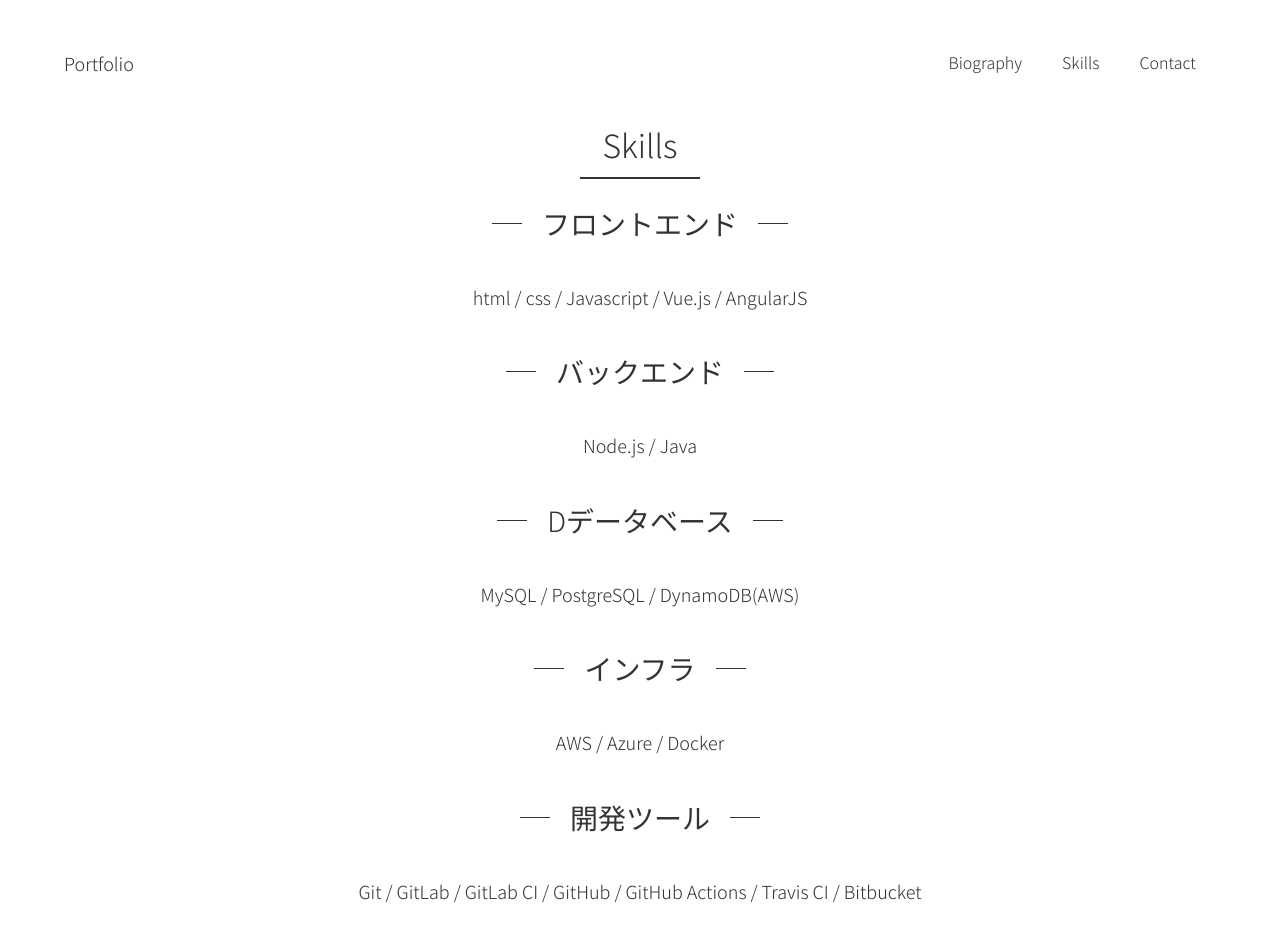
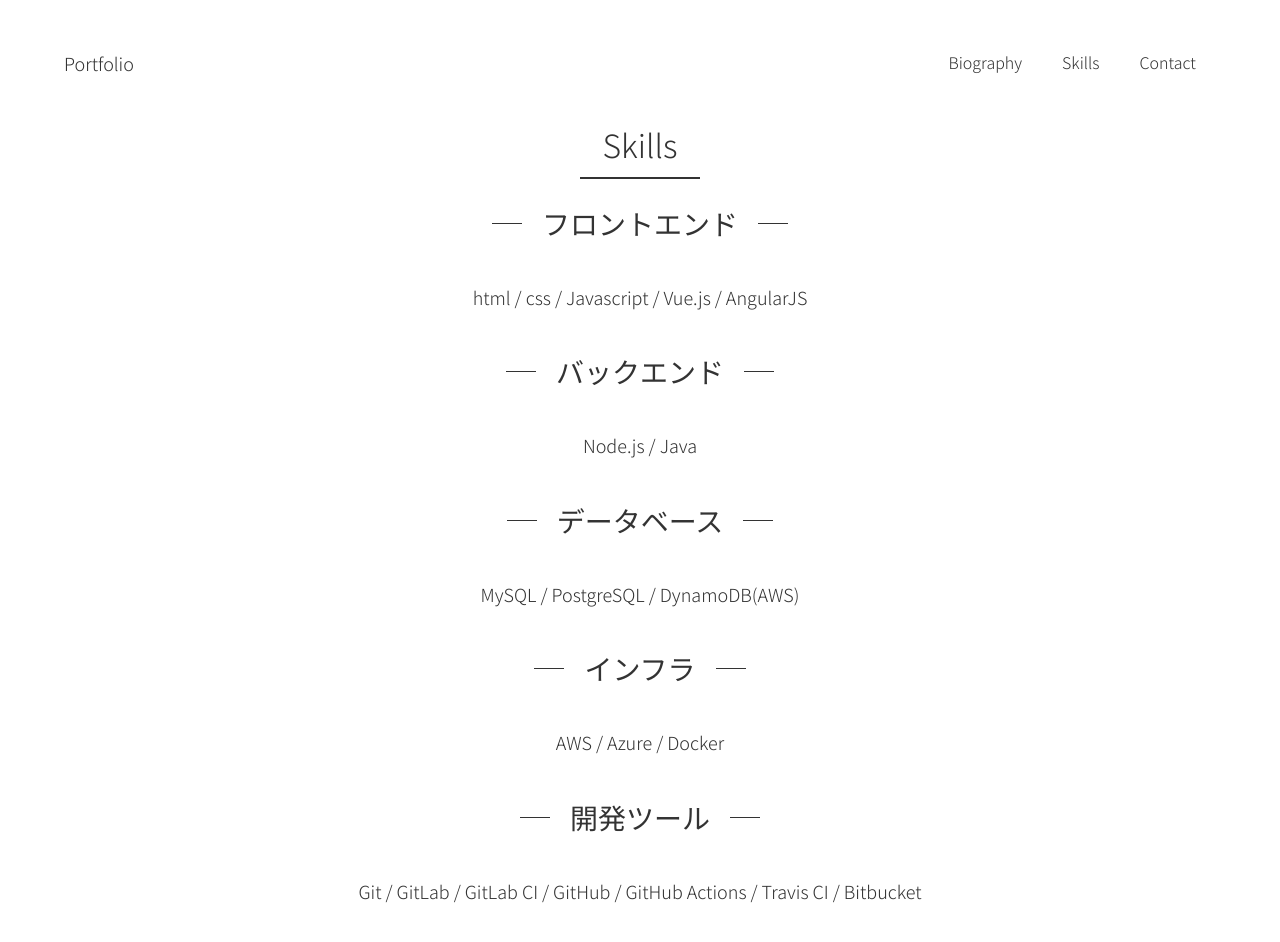
Before and after one commit to Mizuki901/portfolio, a plain HTML site: page contents/skills.html in a window 1280 px wide. Drawn offline with Linux system fonts and the light colour scheme.

Commit message:
誤字を修正

```diff
--- a/contents/skills.html
+++ b/contents/skills.html
@@ -30,7 +30,7 @@
             <p>html / css / Javascript / Vue.js / AngularJS</p>
             <h2>バックエンド</h2>
             <p>Node.js / Java</p>
-            <h2>Dデータベース</h2>
+            <h2>データベース</h2>
             <p>MySQL / PostgreSQL / DynamoDB(AWS)</p>
             <h2>インフラ</h2>
             <p>AWS / Azure / Docker</p>
```
